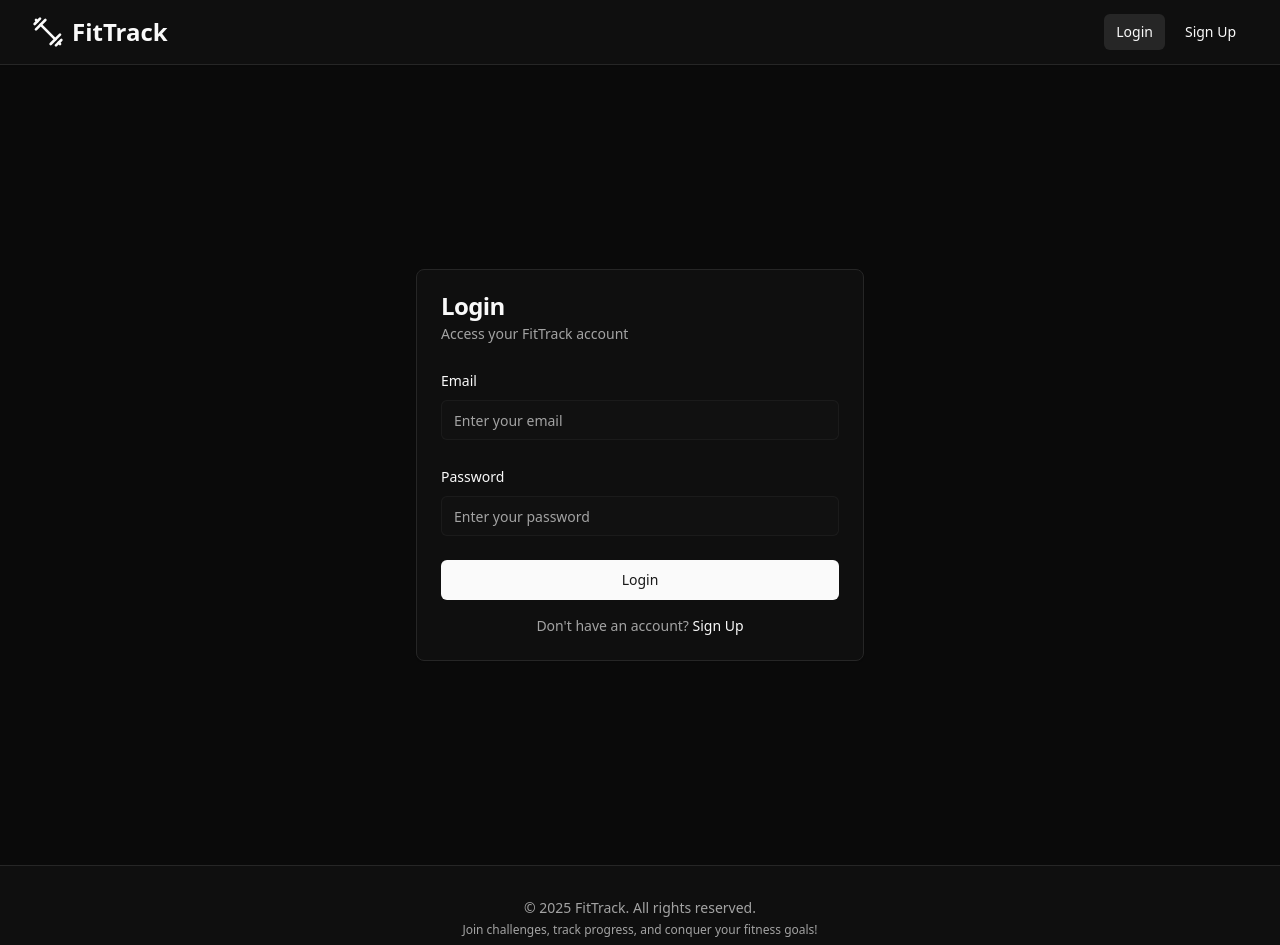
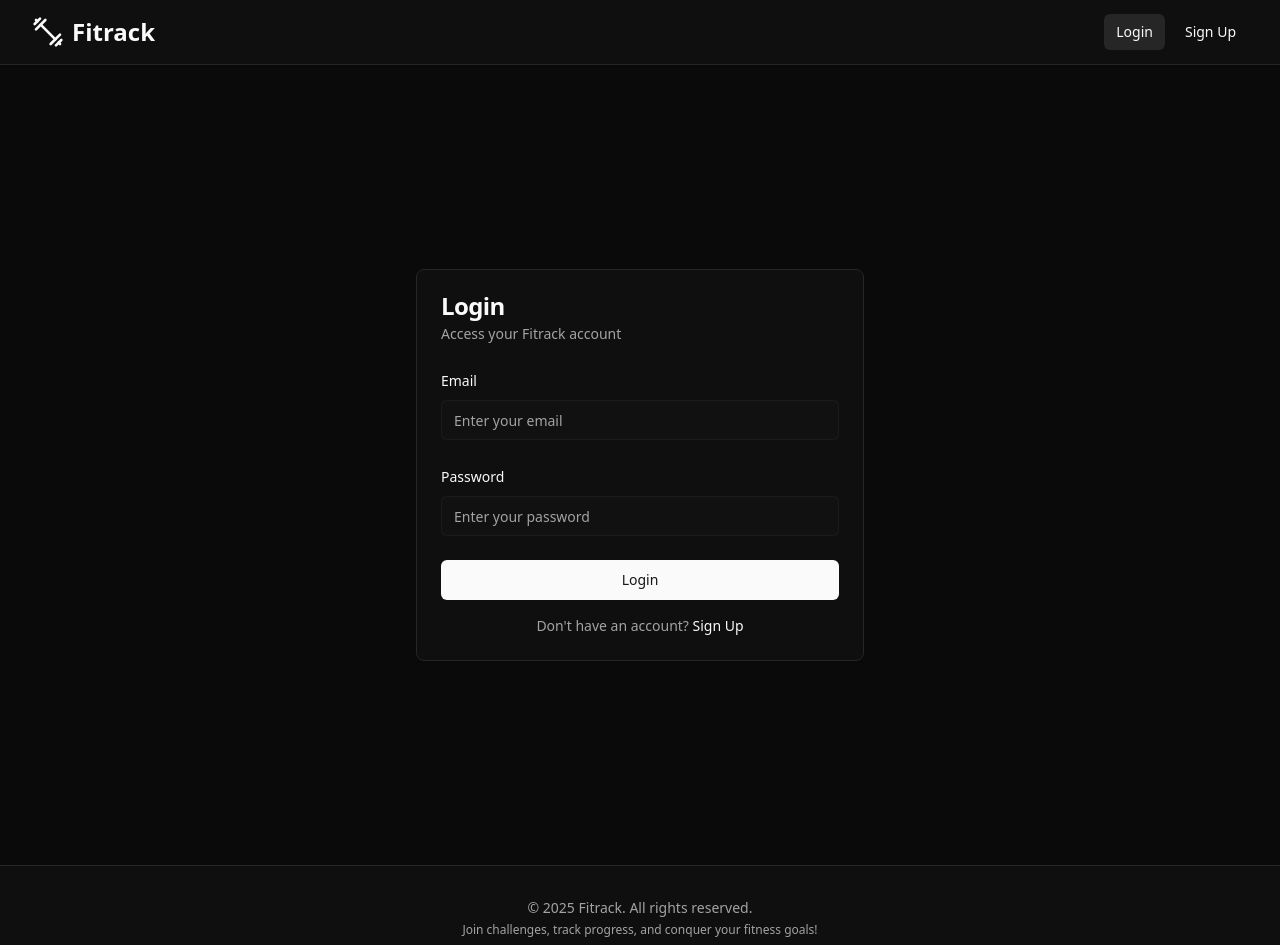
Before and after one commit to ManishPrakkash/FitTrack, a React (Vite) app in the folder fitrack/: page /login in a window 1280 px wide. Shown: the top 945 px of the page. Built offline with nearby package versions, Linux system fonts and the light colour scheme.

Commit message:
title changed

```diff
--- a/fitrack/src/App.jsx
+++ b/fitrack/src/App.jsx
@@ -28,7 +28,7 @@ const PageLayout = ({ children }) => {
 };
 
 const RequireAuth = ({ children }) => {
-  const isAuthenticated = !!localStorage.getItem('fittrack_user');
+  const isAuthenticated = !!localStorage.getItem('fitrack_user');
   const location = useLocation();
   if (!isAuthenticated) {
     return <Navigate to="/login" state={{ from: location }} replace />;
@@ -55,7 +55,7 @@ const AppContent = () => {
 
   return (
     <div className="flex flex-col min-h-screen bg-background text-foreground">
-      <Header key={localStorage.getItem('fittrack_user') ? 'logged-in' : 'logged-out'} />
+      <Header key={localStorage.getItem('fitrack_user') ? 'logged-in' : 'logged-out'} />
       <main className="flex-grow">
         <AnimatePresence mode="wait">
           <Routes location={location} key={location.pathname}>
--- a/fitrack/src/components/header.jsx
+++ b/fitrack/src/components/header.jsx
@@ -4,7 +4,7 @@ import { Link } from 'react-router-dom';
 const Header = () => {
   return (
     <header className="flex justify-between items-center p-4 bg-gray-800 text-white">
-      <div className="text-lg font-bold">FitTrack</div>
+      <div className="text-lg font-bold">Fitrack</div>
       <nav className="flex items-center space-x-4">
         {/* Circular login/profile button */}
         <Link
--- a/fitrack/src/components/layout/Footer.jsx
+++ b/fitrack/src/components/layout/Footer.jsx
@@ -14,7 +14,7 @@
         >
           <div className="container mx-auto px-4">
             <p className="text-sm">
-              &copy; {currentYear} FitTrack. All rights reserved.
+              &copy; {currentYear} Fitrack. All rights reserved.
             </p>
             <p className="text-xs mt-1">
               Join challenges, track progress, and conquer your fitness goals!
--- a/fitrack/src/components/layout/Header.jsx
+++ b/fitrack/src/components/layout/Header.jsx
@@ -77,14 +77,14 @@
 
       useEffect(() => {
         // Check if user is logged in
-        const userData = localStorage.getItem('fittrack_user');
+        const userData = localStorage.getItem('fitrack_user');
         if (userData) {
           setUser(JSON.parse(userData));
         }
 
         // Listen for login events
         const handleUserLogin = () => {
-          const userData = localStorage.getItem('fittrack_user');
+          const userData = localStorage.getItem('fitrack_user');
           if (userData) {
             setUser(JSON.parse(userData));
           }
@@ -99,7 +99,7 @@
       }, []);
 
       const handleLogout = () => {
-        localStorage.removeItem('fittrack_user');
+        localStorage.removeItem('fitrack_user');
         setUser(null);
         // Dispatch event to notify other components
         window.dispatchEvent(new Event('userLogin'));
@@ -117,7 +117,7 @@
             <div className="flex items-center justify-between h-16">
               <Link to="/" className="flex items-center text-2xl font-bold text-foreground">
                 <Dumbbell className="h-8 w-8 mr-2 text-primary" />
-                FitTrack
+                Fitrack
               </Link>
 
               {user ? (
--- a/fitrack/src/pages/HomePage.jsx
+++ b/fitrack/src/pages/HomePage.jsx
@@ -26,7 +26,7 @@ const HomePage = () => {
 
   useEffect(() => {
     // Check if user is logged in
-    const userData = localStorage.getItem('fittrack_user');
+    const userData = localStorage.getItem('fitrack_user');
     if (userData) {
       setUser(JSON.parse(userData));
     }
@@ -55,7 +55,7 @@ const HomePage = () => {
           animate={{ y: 0, opacity: 1 }}
           transition={{ delay: 0.4, type: "spring", stiffness: 100 }}
         >
-          Join exciting fitness challenges, track your progress, compete with others, and achieve new personal bests with FitTrack.
+          Join exciting fitness challenges, track your progress, compete with others, and achieve new personal bests with Fitrack.
         </motion.p>
         <motion.div
           initial={{ scale: 0.8, opacity: 0 }}
@@ -128,7 +128,7 @@ const HomePage = () => {
       </section>
       {!user && (
         <div className="text-center mt-8">
-          <h1 className="text-5xl font-bold mb-6 text-foreground">Welcome to FitTrack</h1>
+          <h1 className="text-5xl font-bold mb-6 text-foreground">Welcome to Fitrack</h1>
           <p className="text-lg text-muted-foreground mb-8">
             Track your fitness goals, join challenges, and compete on the leaderboard.
           </p>
--- a/fitrack/src/pages/login.jsx
+++ b/fitrack/src/pages/login.jsx
@@ -43,7 +43,7 @@ const LoginPage = () => {
       const data = await res.json();
 
       if (data.success) {
-        localStorage.setItem('fittrack_user', JSON.stringify(data.user));
+        localStorage.setItem('fitrack_user', JSON.stringify(data.user));
         // Dispatch a custom event to notify other components about the login
         window.dispatchEvent(new Event('userLogin'));
         navigate('/');
@@ -73,7 +73,7 @@ const LoginPage = () => {
       <Card className="w-full max-w-md">
         <CardHeader>
           <CardTitle>Login</CardTitle>
-          <CardDescription>Access your FitTrack account</CardDescription>
+          <CardDescription>Access your Fitrack account</CardDescription>
         </CardHeader>
         <CardContent>
           {error && (
--- a/fitrack/src/pages/signup.jsx
+++ b/fitrack/src/pages/signup.jsx
@@ -86,7 +86,7 @@ const SignupPage = () => {
       <Card className="w-full max-w-md">
         <CardHeader>
           <CardTitle>Sign Up</CardTitle>
-          <CardDescription>Create your FitTrack account</CardDescription>
+          <CardDescription>Create your Fitrack account</CardDescription>
         </CardHeader>
         <CardContent>
           {error && (
```
